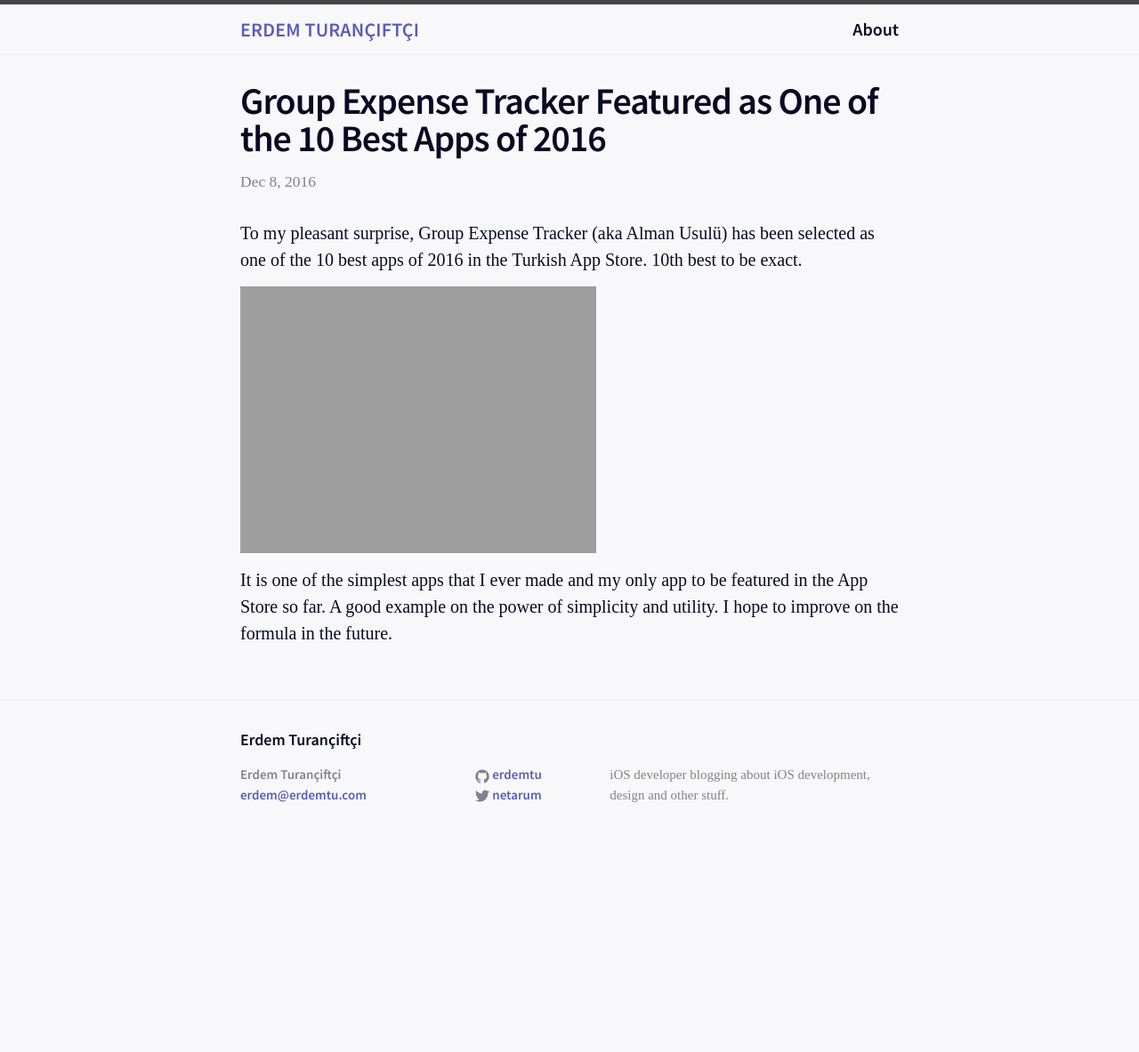
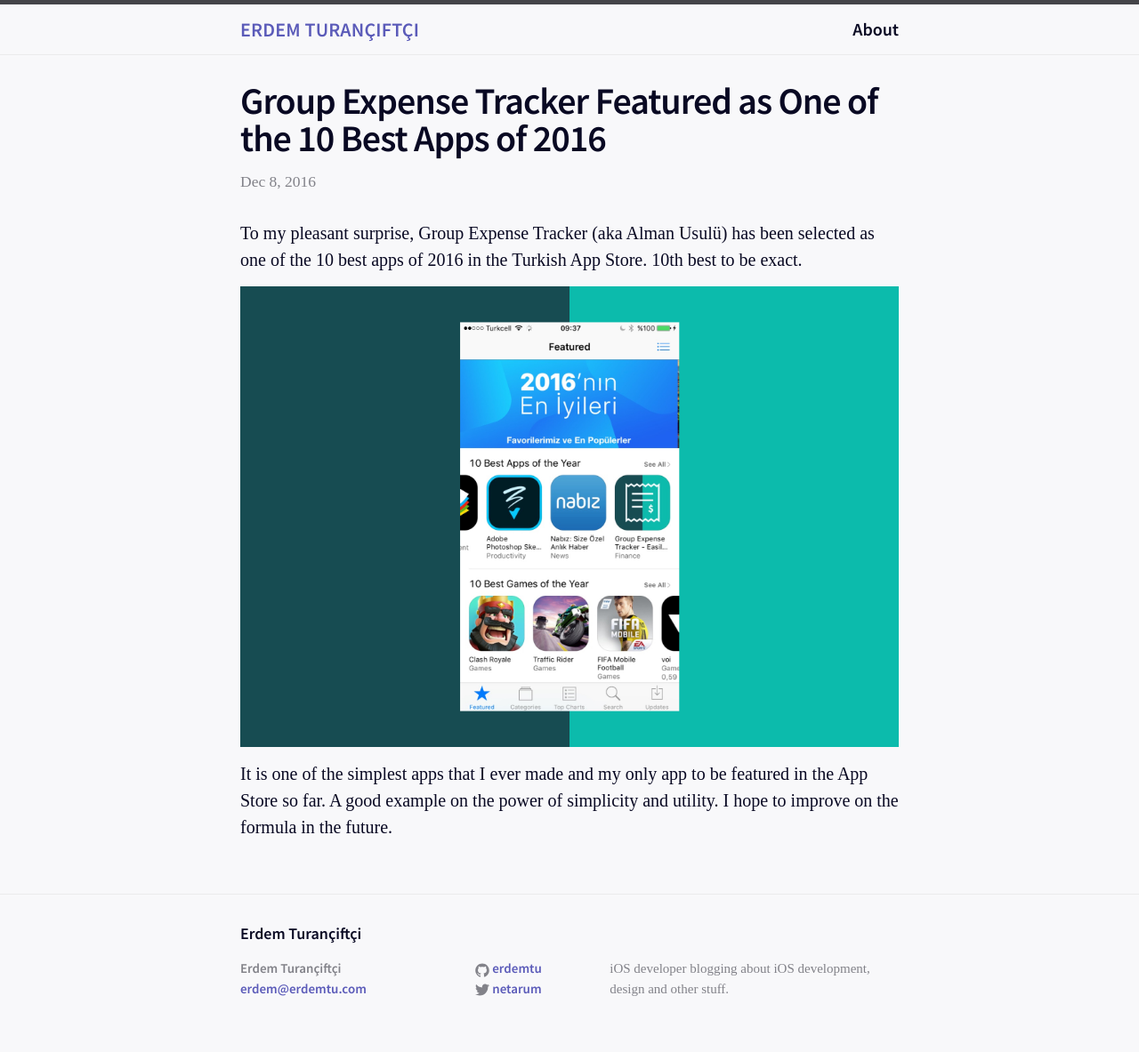
Before and after one commit to erdemtu/erdemtu.github.io, a Jekyll site: the page built from _posts/2016-12-08-group-expense-tracker-featured-as-one-of-the-10-best-apps-of-2016.md, in a window 1280 px wide. Shown: the whole page at 89% size. Built offline with Jekyll 4.4.1, drawn with Linux system fonts in a browser that asks for light colours; some web fonts are replaced; before the commit the page ends 965 px from its top, so only the background shows below that.

Commit message:
Updated Post: "Group Expense Tracker Featured as One of the 10 Best Apps of 2016"
Fixed image URL

```diff
--- a/_posts/2016-12-08-group-expense-tracker-featured-as-one-of-the-10-best-apps-of-2016.md
+++ b/_posts/2016-12-08-group-expense-tracker-featured-as-one-of-the-10-best-apps-of-2016.md
@@ -9,7 +9,7 @@
 selected as one of the 10 best apps of 2016 in the Turkish App Store. 10th best
 to be exact.
 
-![Group Expense Tracker Featured]({{ site.url }}/assets/au_2016_best_of@2x)
+![Group Expense Tracker Featured]({{ site.url }}/assets/au_2016_best_of@2x.jpg)
 
 It is one of the simplest apps that I ever made and my only app to be featured
 in the App Store so far. A good example on the power of simplicity and utility.
```
